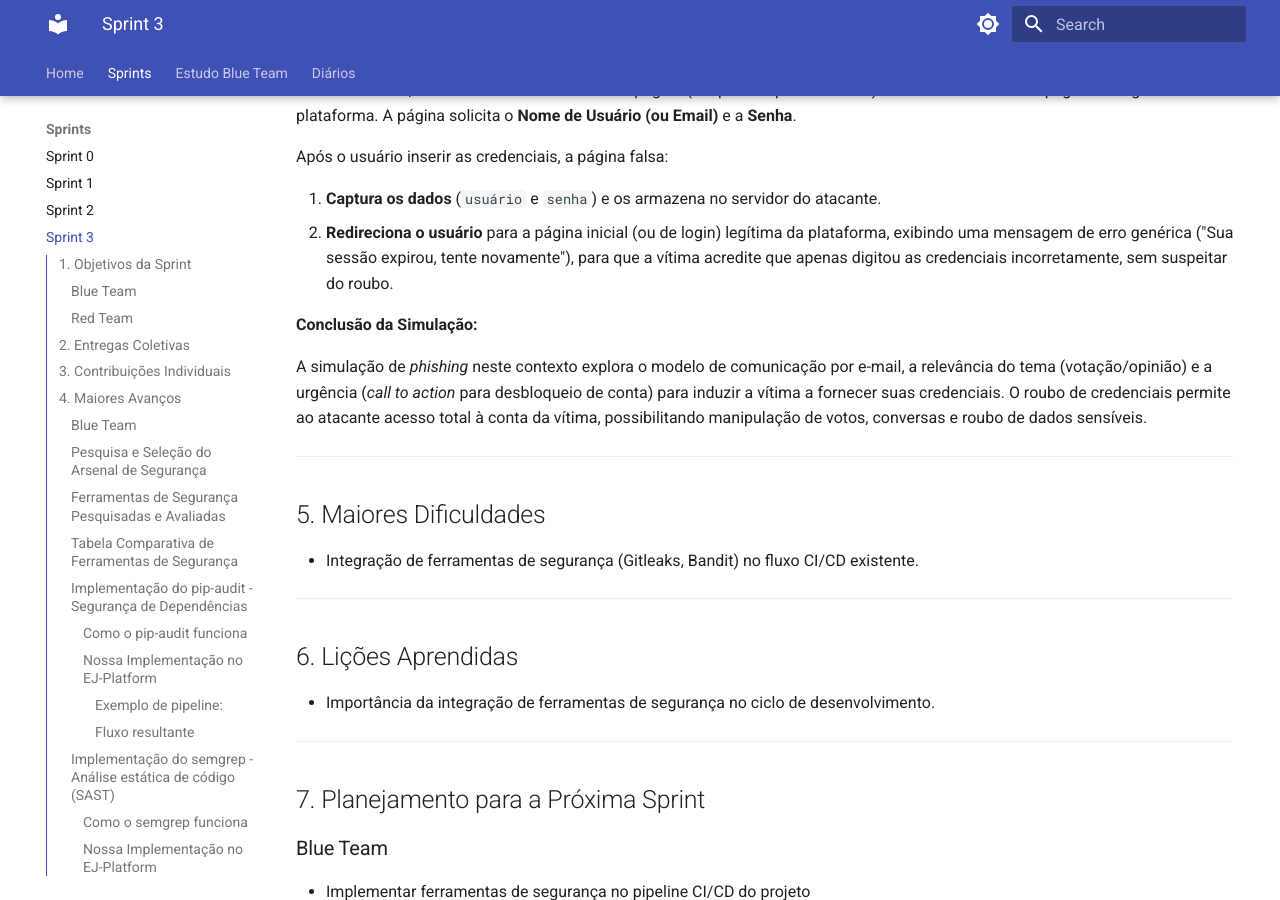
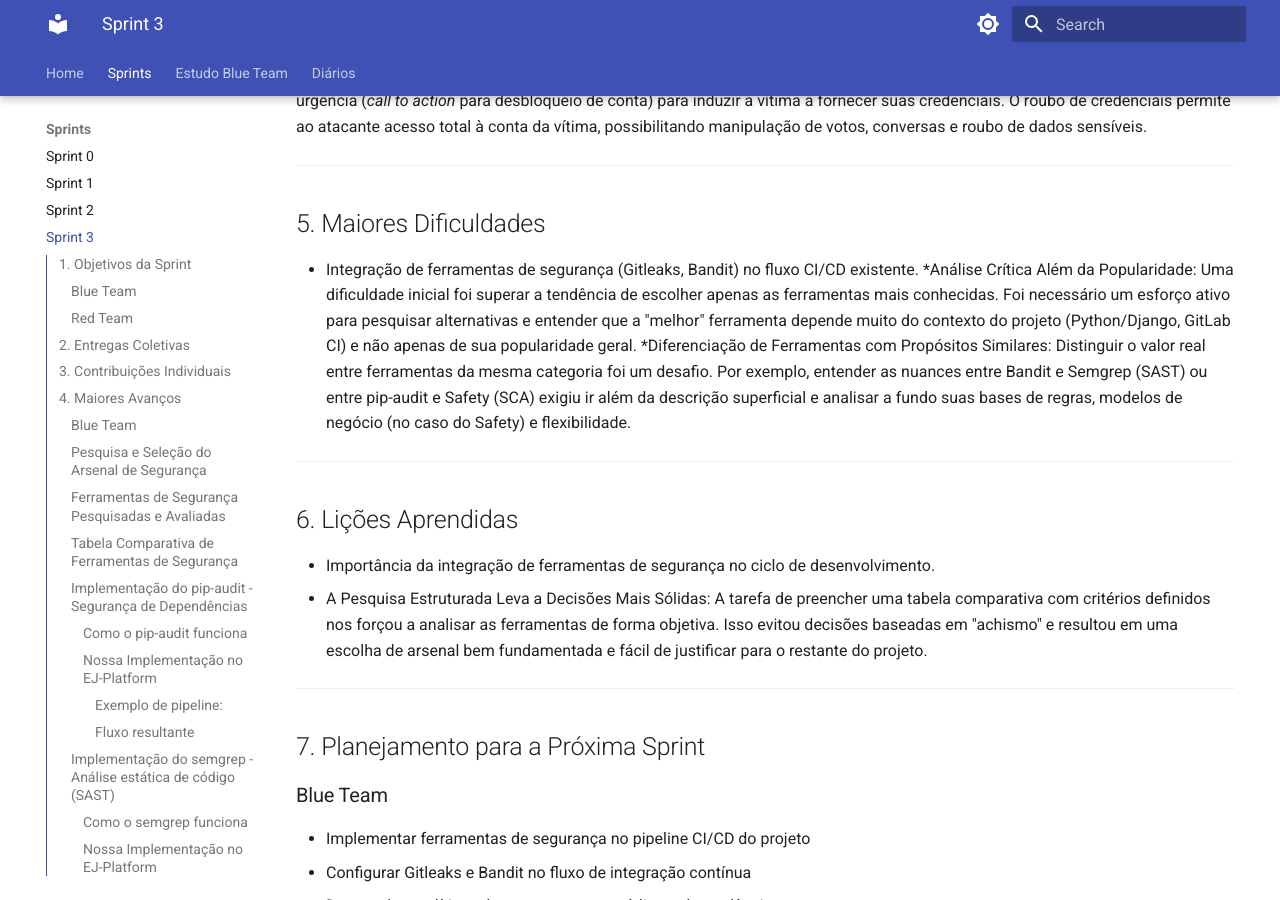
Before and after one commit to unbyytes/GCES, an MkDocs documentation site: the page built from docs/sprints/3.md, in a window 1280 px wide and 900 px high, scrolled down 10179 px. Built offline with MkDocs 1.6.1 and Material for MkDocs 9.7.7, drawn with Linux system fonts in a browser that asks for light colours; some of the changed lines change nothing that is shown; some of the changed text lies outside the part shown.

Commit message:
doc: Colocando dificuldades e lições do blue team

````diff
--- a/docs/sprints/3.md
+++ b/docs/sprints/3.md
@@ -131,14 +131,6 @@ dependency-audit:
 ```
 
 
-**Implementação Prática:**
-
-(COLOCAR O QUE FOI IMPLEMENTADO NA PRATICA)
-
-**Documentação Produzida:**
-
-(REFERENCIAR OS DOCUMENTOS QUE FORAM PRODUZIDOS)
-
 ##### Exemplo de pipeline:
 
 - Código usado na pipeline.
@@ -156,12 +148,6 @@ dependency-audit:
 ![Resultado](../imgs/terminal-pipeline-resultado-daniel.png)
 
 Como esperado, a pipeline se encerrou com erro, analisando 53 commits e identificando 52 leaks
-
-- Job de (COLOCAR A FERRAMENTA QUE FOI IMPLEMENTADA).
-
-![Job]()
-
-![Job-detalhes]()
 
 ### Implementação do semgrep - Análise estática de código (SAST)
 
@@ -301,13 +287,15 @@ A simulação de *phishing* neste contexto explora o modelo de comunicação por
 ## 5. Maiores Dificuldades
 
 * Integração de ferramentas de segurança (Gitleaks, Bandit) no fluxo CI/CD existente.
+*Análise Crítica Além da Popularidade: Uma dificuldade inicial foi superar a tendência de escolher apenas as ferramentas mais conhecidas. Foi necessário um esforço ativo para pesquisar alternativas e entender que a "melhor" ferramenta depende muito do contexto do projeto (Python/Django, GitLab CI) e não apenas de sua popularidade geral.
+*Diferenciação de Ferramentas com Propósitos Similares: Distinguir o valor real entre ferramentas da mesma categoria foi um desafio. Por exemplo, entender as nuances entre Bandit e Semgrep (SAST) ou entre pip-audit e Safety (SCA) exigiu ir além da descrição superficial e analisar a fundo suas bases de regras, modelos de negócio (no caso do Safety) e flexibilidade.
 
 ---
 
 ## 6. Lições Aprendidas
 
 * Importância da integração de ferramentas de segurança no ciclo de desenvolvimento.
-
+* A Pesquisa Estruturada Leva a Decisões Mais Sólidas: A tarefa de preencher uma tabela comparativa com critérios definidos nos forçou a analisar as ferramentas de forma objetiva. Isso evitou decisões baseadas em "achismo" e resultou em uma escolha de arsenal bem fundamentada e fácil de justificar para o restante do projeto.
 ---
 
 ## 7. Planejamento para a Próxima Sprint
````
